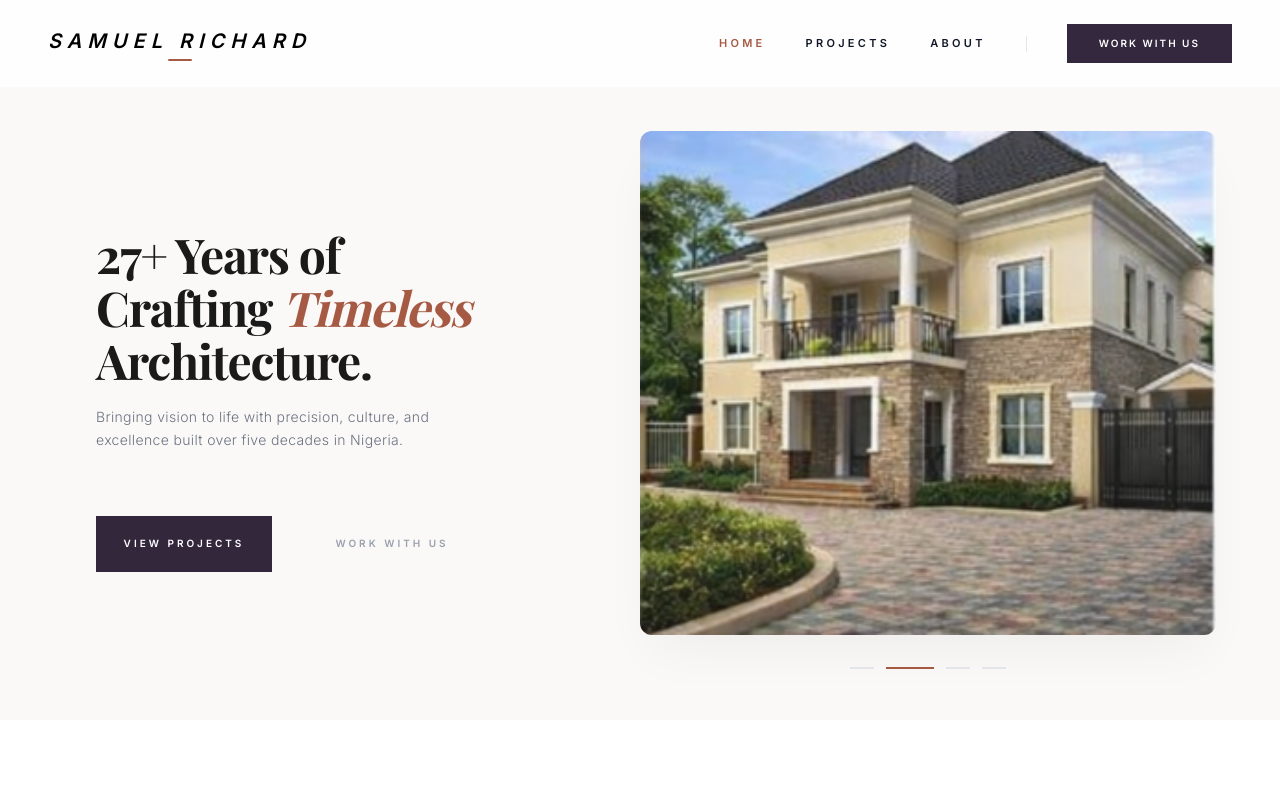
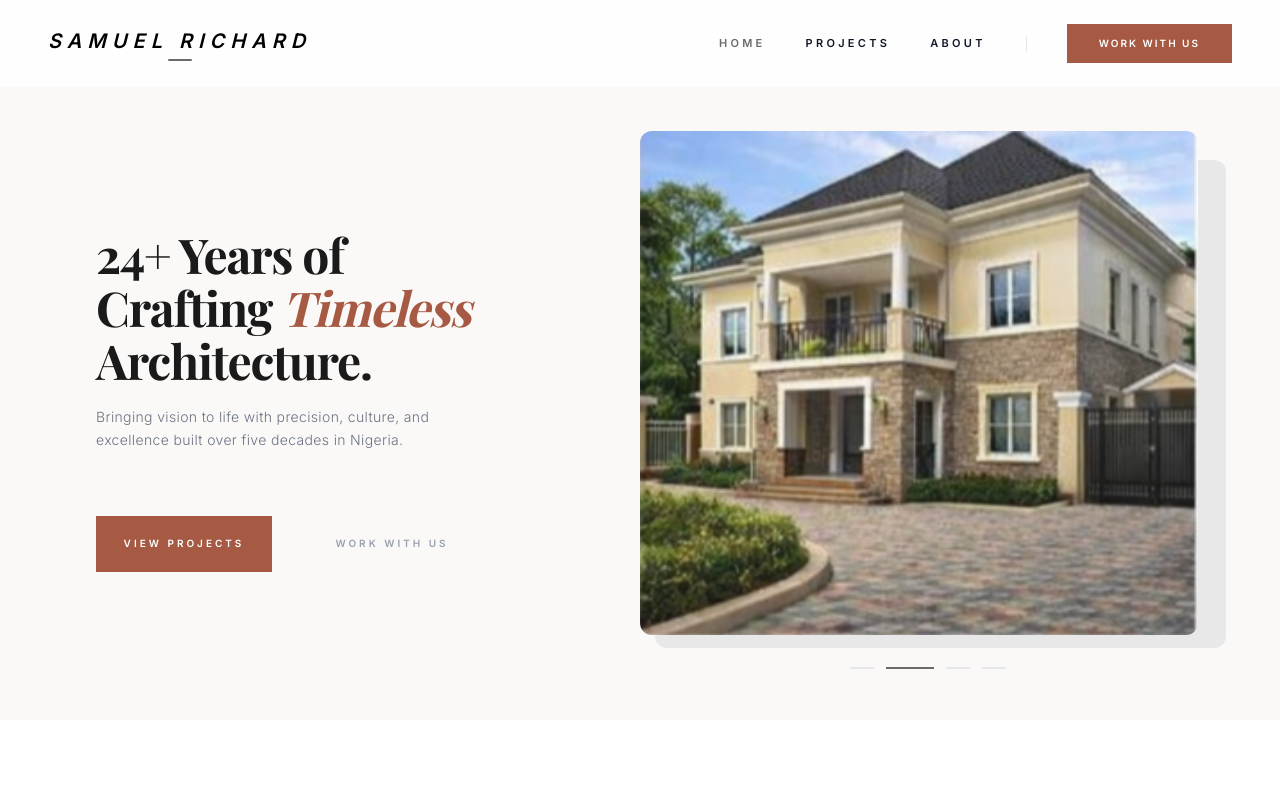
Before and after one commit to wh0isalfred/samuelRichard, a React (Vite) app: page / in a window 1280 px wide. Shown: the top 800 px of the page. Built offline with nearby package versions, Linux system fonts and the light colour scheme; a web font is replaced by a local one.

Commit message:
Made ui adjustments like adding grey to the palette

```diff
--- a/src/components/Navbar.jsx
+++ b/src/components/Navbar.jsx
@@ -50,7 +50,7 @@ const Navbar = () => {
             <span className="text-lg md:text-xl font-bold uppercase tracking-[0.3em] text-black italic transition-all duration-700">
               Samuel Richard
             </span>
-            <span className="mt-1 h-[2px] w-6 bg-[#A65A44] rounded-full transition-all duration-700 ease-[cubic-bezier(0.19,1,0.22,1)] group-hover:w-16" />
+            <span className="mt-1 h-[2px] w-6 bg-[#6B6B6B] rounded-full transition-all duration-700 ease-[cubic-bezier(0.19,1,0.22,1)] group-hover:w-16" />
           </div>
         </Link>
 
@@ -62,7 +62,7 @@ const Navbar = () => {
                 key={link.name}
                 to={link.path}
                 className={`text-[11px] uppercase tracking-[0.3em] font-semibold transition-colors duration-300
-                ${location.pathname === link.path ? 'text-[#A65A44]' : 'text-gray-900 hover:text-[#A65A44]'}`}
+                ${location.pathname === link.path ? 'text-[#6B6B6B]' : 'text-gray-900 hover:text-[#6B6B6B]'}`}
               >
                 {link.name}
               </Link>
@@ -81,7 +81,7 @@ const Navbar = () => {
           ) : (
             <Link
               to="/contact"
-              className="bg-[#1D1128]/90 text-white px-8 py-3 text-[10px] uppercase tracking-[0.2em] font-bold hover:bg-[#1D1128] transition-all duration-500"
+              className="bg-[#A65A44] text-white px-8 py-3 text-[10px] uppercase tracking-[0.2em] font-bold hover:bg-[#6B6B6B] transition-all duration-500"
             >
               Work With Us
             </Link>
@@ -115,7 +115,7 @@ const Navbar = () => {
                 onClick={closeMenu}
                 className={`text-[11px] uppercase tracking-[0.4em] font-bold transition-all duration-700 delay-${index * 100}
                 ${isOpen ? 'translate-x-0 opacity-100' : 'translate-x-10 opacity-0'}
-                ${location.pathname === link.path ? 'text-[#A65A44]' : 'text-gray-900'}`}
+                ${location.pathname === link.path ? 'text-[#6B6B6B]' : 'text-gray-900'}`}
               >
                 {link.name}
               </Link>
@@ -134,7 +134,7 @@ const Navbar = () => {
               <Link
                 to="/contact"
                 onClick={closeMenu}
-                className={`bg-[#1D1128]/90  text-white py-4 px-6 text-[10px] uppercase tracking-[0.2em] font-bold text-center transition-all duration-700 delay-300
+                className={`bg-[#A65A44] text-white py-4 px-6 text-[10px] uppercase tracking-[0.2em] font-bold text-center transition-all duration-700 delay-300
                 ${isOpen ? 'translate-y-0 opacity-100' : 'translate-y-10 opacity-0'}`}
               >
                 Work With Us
--- a/src/components/Stats.jsx
+++ b/src/components/Stats.jsx
@@ -3,7 +3,7 @@ import React from 'react';
 const StatsSection = () => {
   const stats = [
     { number: '400+', label: 'Projects Completed' },
-    { number: '27+', label: 'Years Experience' },
+    { number: '24+', label: 'Years Experience' },
     { number: '400+', label: 'Happy Clients' },
     { number: '100%', label: 'Satisfaction' },
   ];
@@ -14,39 +14,29 @@ const StatsSection = () => {
         {stats.map((stat, index) => (
           <div
             key={index}
-            /* Animation: Staggered Fade In Up */
             className="group flex flex-col items-center md:items-start text-center md:text-left transition-all duration-1000 ease-out"
-            style={{
-              animation: `fadeInUp 0.8s ease-out ${index * 0.2}s both`
-            }}
+            style={{ animation: `fadeInUp 0.8s ease-out ${index * 0.2}s both` }}
           >
-            {/* The Number */}
+            {/* Number */}
             <h2 className="text-[#1A1A1A] text-3xl md:text-4xl lg:text-5xl font-bold tracking-tight transition-transform duration-500 group-hover:-translate-y-2">
               {stat.number}
             </h2>
 
-            {/* Subtle Divider Line that grows on hover */}
-            <div className="h-[2px] w-8 bg-[#A65A44] mt-3 mb-2 transition-all duration-500 group-hover:w-16"></div>
+            {/* Divider — terracotta, grows on hover */}
+            <div className="h-[2px] w-8 bg-[#A65A44] mt-3 mb-2 transition-all duration-500 group-hover:w-16" />
 
-            {/* The Label */}
-            <p className="text-gray-400 text-[10px] md:text-[11px] uppercase tracking-[0.3em] font-semibold">
+            {/* Label — cool gray */}
+            <p className="text-[#6B6B6B] text-[10px] md:text-[11px] uppercase tracking-[0.3em] font-semibold">
               {stat.label}
             </p>
           </div>
         ))}
       </div>
 
-      {/* Adding the necessary Keyframes in a style tag or your global CSS */}
       <style>{`
         @keyframes fadeInUp {
-          from {
-            opacity: 0;
-            transform: translateY(30px);
-          }
-          to {
-            opacity: 1;
-            transform: translateY(0);
-          }
+          from { opacity: 0; transform: translateY(30px); }
+          to { opacity: 1; transform: translateY(0); }
         }
       `}</style>
     </section>
--- a/src/components/projects/ProjectsCard.jsx
+++ b/src/components/projects/ProjectsCard.jsx
@@ -21,7 +21,7 @@ const ProjectCard = ({ project }) => {
         )}
 
         {/* Status badge — midnight violet */}
-        <span className="absolute top-4 left-4 text-[9px] uppercase tracking-[0.2em] bg-[#1D1128]/90 text-white px-3 py-1.5 font-semibold">
+        <span className="absolute top-4 left-4 text-[9px] uppercase tracking-[0.2em] bg-black/70 text-white px-3 py-1.5 font-semibold">
           {project.status || 'Completed'}
         </span>
       </div>
@@ -74,7 +74,7 @@ const ProjectCard = ({ project }) => {
                 className={`text-[9px] uppercase tracking-[0.2em] px-3 py-1 font-semibold ${
                   i % 2 === 0
                     ? 'bg-[#F5F0EC] text-[#A65A44]'
-                    : 'bg-[#EAE8F0] text-[#1D1128]'
+                    : 'bg-[#EFEFEF] text-[#6B6B6B]'
                 }`}
               >
                 {m}
--- a/src/components/projects/Sidebar.jsx
+++ b/src/components/projects/Sidebar.jsx
@@ -14,7 +14,7 @@ const Sidebar = ({ activeTab, setActiveTab }) => {
             onClick={() => setActiveTab(item.value)}
             className={`block text-left text-sm transition ${
               activeTab === item.value
-                ? 'text-black border-l-2 border-[#1D1128] pl-3'
+                ? 'text-black border-l-2 border-[#6B6B6B] pl-3'
                 : 'text-gray-400 hover:text-black pl-3'
             }`}
           >
--- a/src/pages/Home.jsx
+++ b/src/pages/Home.jsx
@@ -11,7 +11,6 @@ const Home = () => {
   const [currentSlide, setCurrentSlide] = useState(0);
   const images = [hero1, hero2, hero3, hero4];
 
-
   useEffect(() => {
     const interval = setInterval(() => {
       setCurrentSlide((prev) => (prev === images.length - 1 ? 0 : prev + 1));
@@ -22,14 +21,13 @@ const Home = () => {
   return (
     <div className="bg-[#FBF9F7]">
       {/* HERO SECTION */}
-      {/* Removed overflow-hidden to allow scrolling to the StatsSection */}
       <main className="min-h-screen w-full flex flex-col md:flex-row md:h-screen font-['Inter']">
 
         {/* LEFT SIDE: Content */}
         <section className="w-full md:w-[45%] flex items-center px-6 md:px-16 lg:px-24 py-20 md:py-0">
           <div className="w-full pt-10 md:pt-0">
             <h1 className="text-[#1A1A1A] text-4xl sm:text-5xl lg:text-5xl font-['Playfair_Display'] font-bold leading-[1.1] tracking-tight">
-              27+ Years of <br />
+              24+ Years of <br />
               Crafting <span className="italic font-normal text-[#A65A44]">Timeless</span> <br />
               Architecture.
             </h1>
@@ -39,7 +37,7 @@ const Home = () => {
             </p>
 
             <div className="mt-10 md:mt-16 flex flex-col sm:flex-row items-stretch sm:items-center gap-4 sm:gap-8 pointer-events-auto">
-              <Link to="/projects" className="group relative flex h-[56px] sm:w-[200px] items-center justify-center  bg-[#1D1128]/90  overflow-hidden transition-all duration-700 ease-[cubic-bezier(0.19,1,0.22,1)] hover:bg-[#A65A44]">
+              <Link to="/projects" className="group relative flex h-[56px] sm:w-[200px] items-center justify-center bg-[#A65A44] overflow-hidden transition-all duration-700 ease-[cubic-bezier(0.19,1,0.22,1)] hover:bg-[#1A1A1A]">
                 <span className="relative z-10 text-[10px] uppercase tracking-[0.3em] font-bold text-white transition-transform duration-700 ease-[cubic-bezier(0.19,1,0.22,1)] group-hover:scale-110">
                   View Projects
                 </span>
@@ -57,7 +55,29 @@ const Home = () => {
 
         {/* RIGHT SIDE: Image Slider */}
         <section className="w-full md:w-[55%] relative h-[450px] md:h-full flex flex-col justify-center p-6 md:p-10 lg:p-16">
-          <div className="relative w-full h-full md:h-[75%] overflow-hidden rounded-xl shadow-2xl shadow-black/5 bg-gray-100">
+
+          {/* Decorative gray box — offset right, peeks behind image */}
+          <div
+            className="absolute rounded-xl bg-[#E8E8E8]"
+            style={{
+              top: '20%',
+              bottom: '19%',
+              left: '10%',
+              right: '9%',
+              transform: 'translateX(9px)',
+              zIndex: 0,
+            }}
+          />
+
+          {/* Image slider — sits in front, offset slightly left so box peeks right */}
+          <div
+            className="relative overflow-hidden rounded-xl bg-gray-100"
+            style={{
+              height: '75%',
+              zIndex: 1,
+              marginRight: '18px',
+            }}
+          >
             {images.map((img, index) => (
               <div
                 key={index}
@@ -70,13 +90,14 @@ const Home = () => {
             ))}
           </div>
 
-          <div className="mt-8 flex justify-center space-x-3">
+          {/* Slide indicators */}
+          <div className="mt-8 flex justify-center space-x-3" style={{ position: 'relative', zIndex: 1 }}>
             {images.map((_, index) => (
               <button
                 key={index}
                 onClick={() => setCurrentSlide(index)}
                 className={`h-[2px] transition-all duration-500 cursor-pointer ${
-                  index === currentSlide ? 'w-12 bg-[#A65A44]' : 'w-6 bg-gray-200'
+                  index === currentSlide ? 'w-12 bg-[#6B6B6B]' : 'w-6 bg-gray-200'
                 }`}
               />
             ))}
```
